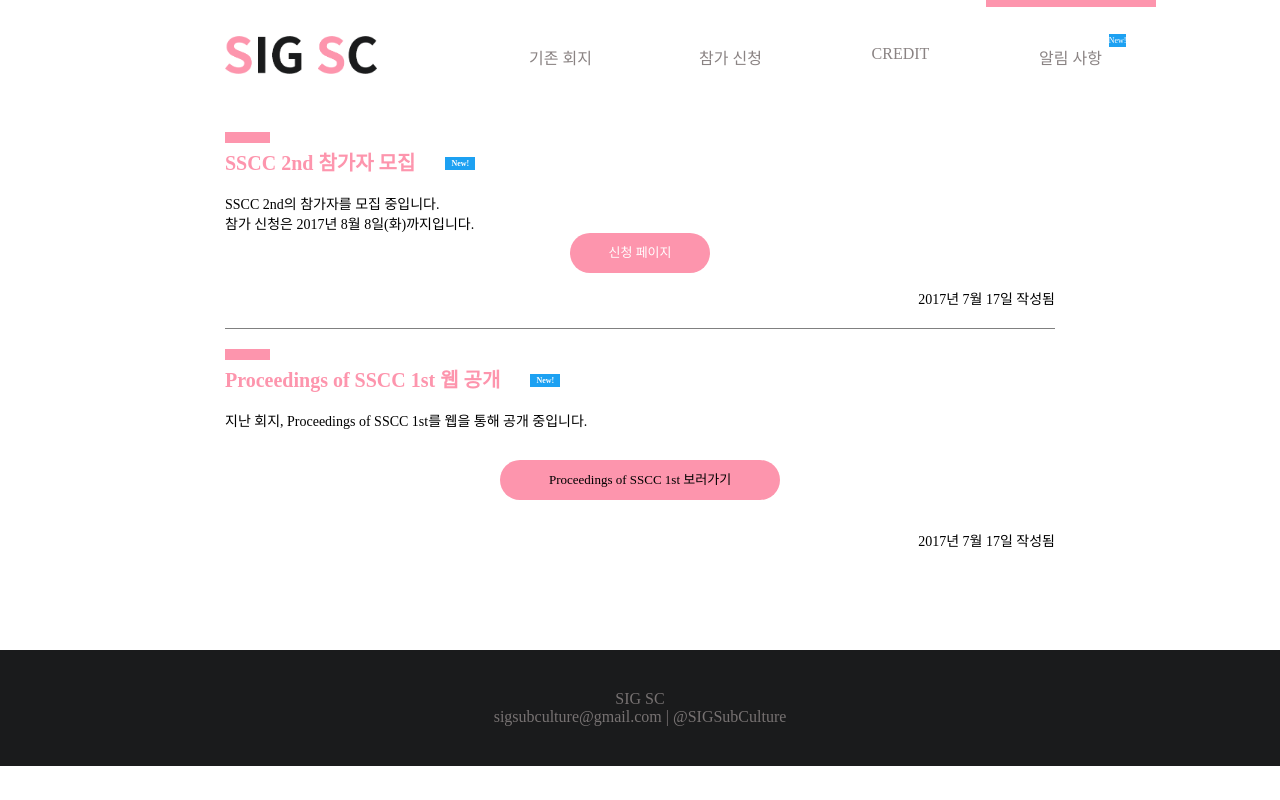
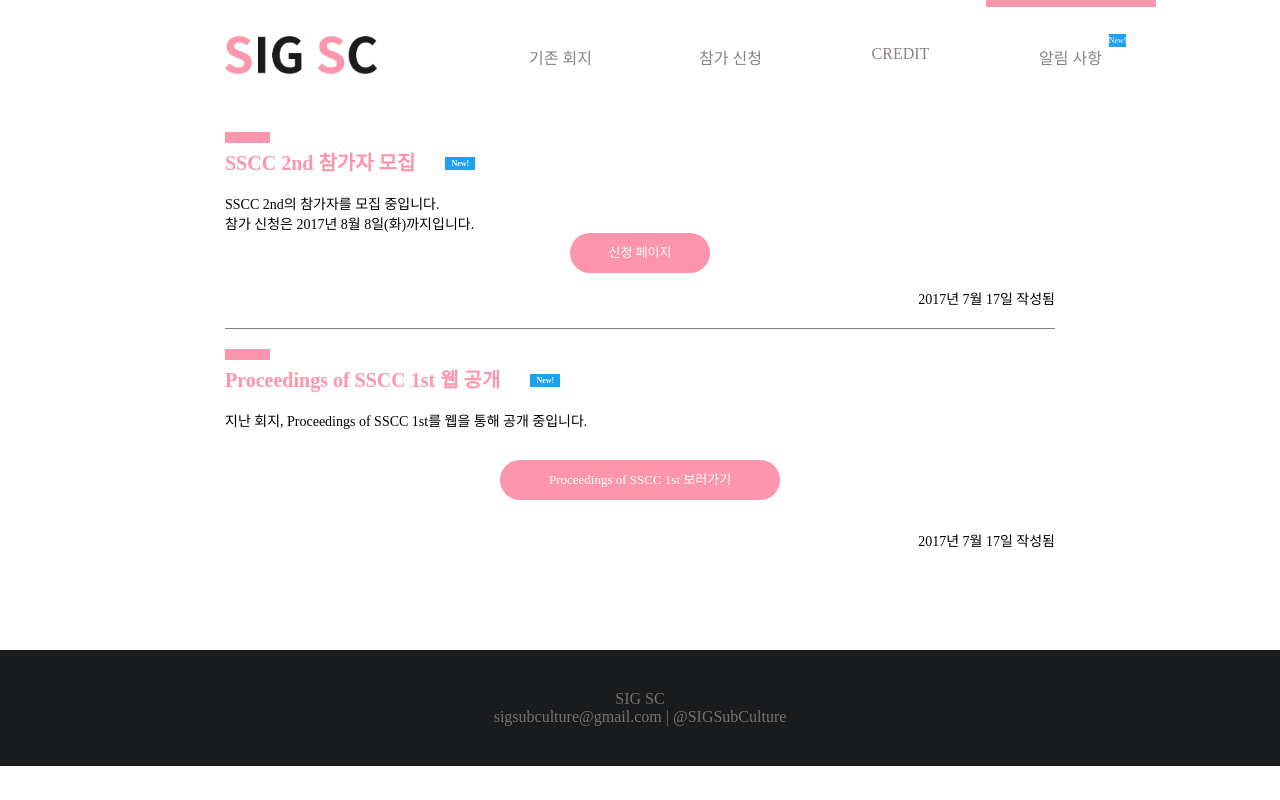
Before and after one commit to SIGSubCulture/SIGSubCulture.github.io, a plain HTML site: page notice.html in a window 1280 px wide. Drawn offline with Linux system fonts and the light colour scheme; a web font is replaced by a local one.

Commit message:
Fixed minor issue
notice.html : second .sbutton(black->white)

```diff
--- a/notice.html
+++ b/notice.html
@@ -45,7 +45,7 @@
                         </span>
                         <span class="black">
                             지난 회지, Proceedings of SSCC 1st를 웹을 통해 공개 중입니다. <br>
-                            <a href="./previous.html" class="sbutton black pinkbg" id="partbutton">
+                            <a href="./previous.html" class="sbutton white pinkbg" id="partbutton">
                                 Proceedings of SSCC 1st 보러가기
                             </a>
                         </span>
```
